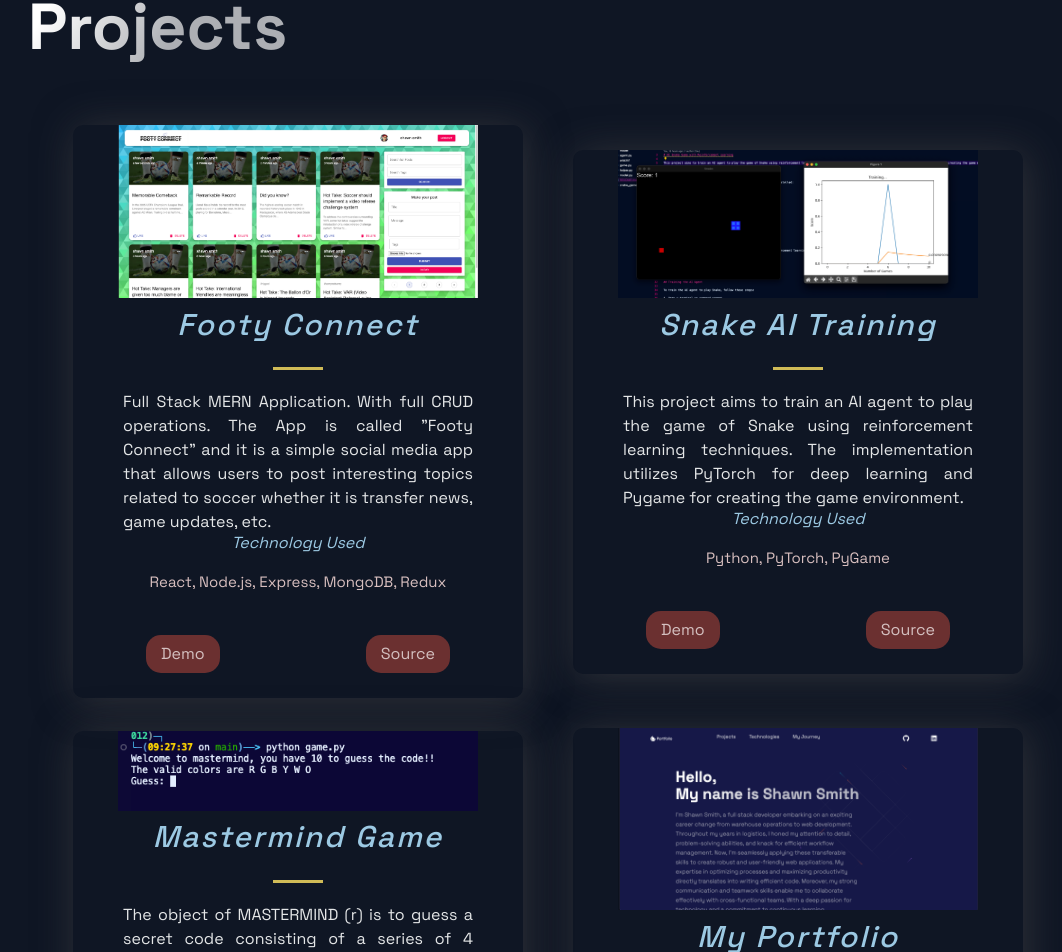
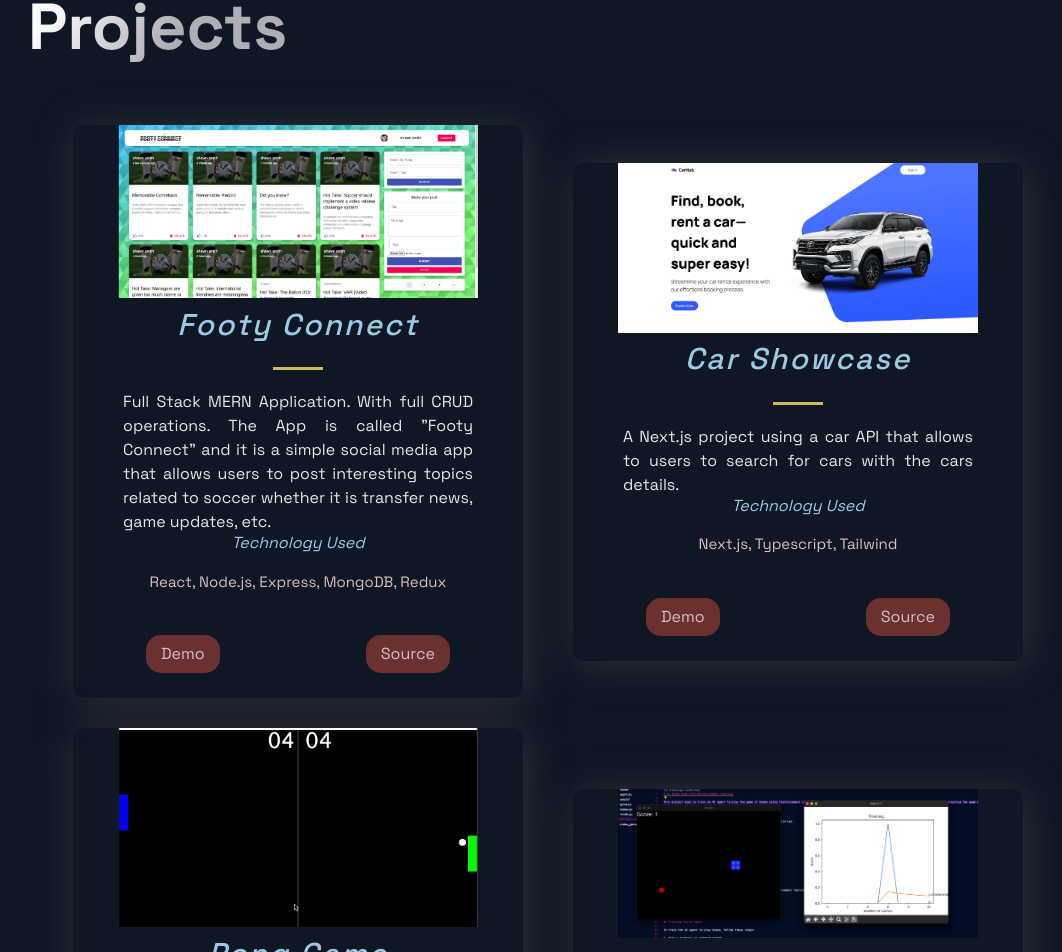
Before and after one commit to Shawn-Smith24/portfolio-site, a Next.js app: page / in a window 1280 px wide. Shown: the part 895-1847 px from the top of the page, without its empty margins (92-1154 px from the left). Built offline with nearby package versions, Linux system fonts and the light colour scheme.

Commit message:
projects added

```diff
--- a/src/constants/constants.js
+++ b/src/constants/constants.js
@@ -9,6 +9,25 @@ export const projects = [
     demo: '/images/FCDemo.mov',
     id: 0
   },
+
+  {
+    title: 'Car Showcase',
+    description: 'A Next.js project using a car API that allows to users to search for cars with the cars details.',
+    image: '/images/AutoshopPhoto.png',
+    tags: ['Next.js, Typescript, Tailwind '],
+    source: 'https://github.com/Shawn-Smith24/autoshop',
+    demo: 'https://autoshop-five.vercel.app/',
+    id: 1
+  },
+  {
+    title: 'Pong Game',
+    description: 'Java Pong Game is a classic arcade game that simulates a table tennis match. Players control paddles to hit a ball back and forth across the screen, aiming to score points against their opponent. The game offers an engaging multiplayer experience where two players can compete against each other on a single computer.',
+    image: '/images/Pong.png',
+    tags: ['Java, Javax'],
+    source: 'https://github.com/Shawn-Smith24/PongGame',
+    demo: '/images/PongDemo.mov',
+    id: 2
+  },
   {
     title: 'Snake AI Training',
     description: 'This project aims to train an AI agent to play the game of Snake using reinforcement learning techniques. The implementation utilizes PyTorch for deep learning and Pygame for creating the game environment.',
@@ -16,7 +35,7 @@ export const projects = [
     tags: ['Python, PyTorch, PyGame'],
     source: 'https://github.com/Shawn-Smith24/SnakeGameAITraining',
     demo: '/images/SnakeDemo.mov',
-    id: 1
+    id: 3
   },
   {
     title: 'Mastermind Game',
@@ -25,7 +44,7 @@ export const projects = [
     tags: ['Python'],
     source: 'https://github.com/Shawn-Smith24/MastermindGame',
     demo: '/images/MastermindDemo.mov',
-    id: 2
+    id: 4
   },
 
   {
@@ -35,7 +54,7 @@ export const projects = [
     tags: ['React, Next'],
     source: 'https://github.com/Shawn-Smith24/portfolio-site',
     demo: '',
-    id: 3,
+    id: 5,
   },
 
 ];
```
